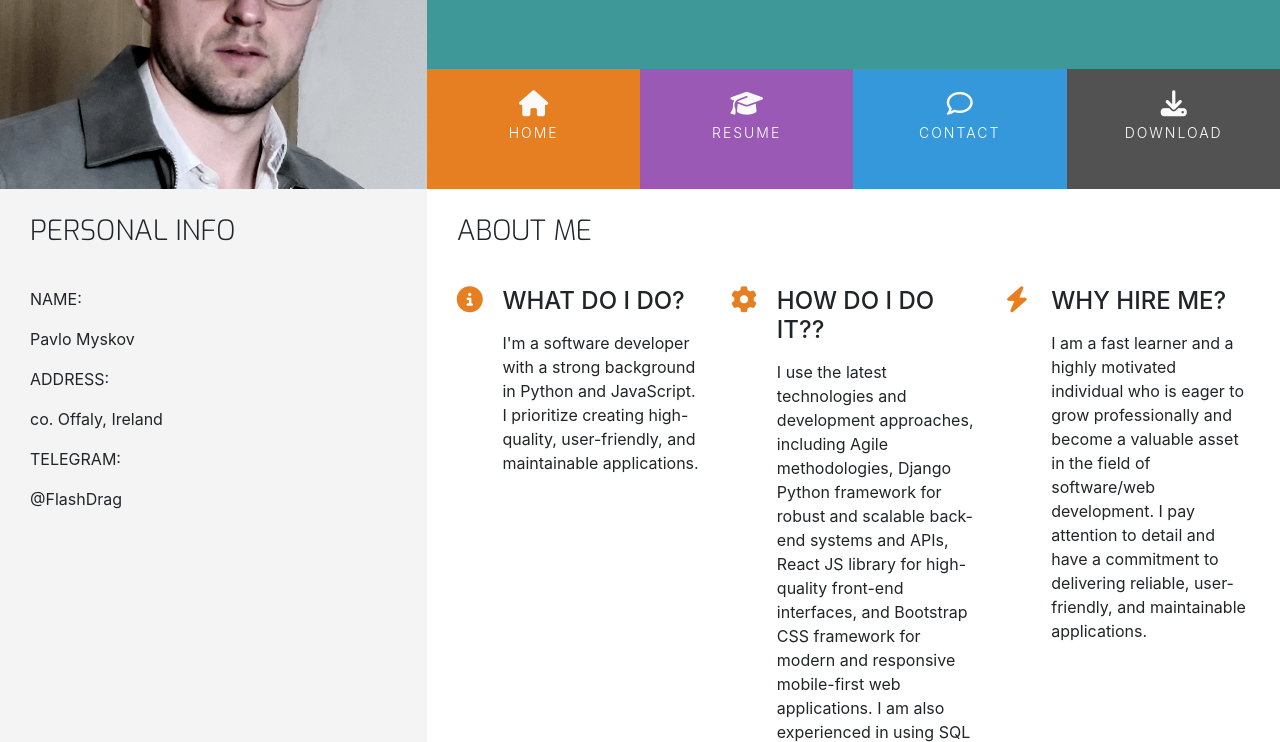
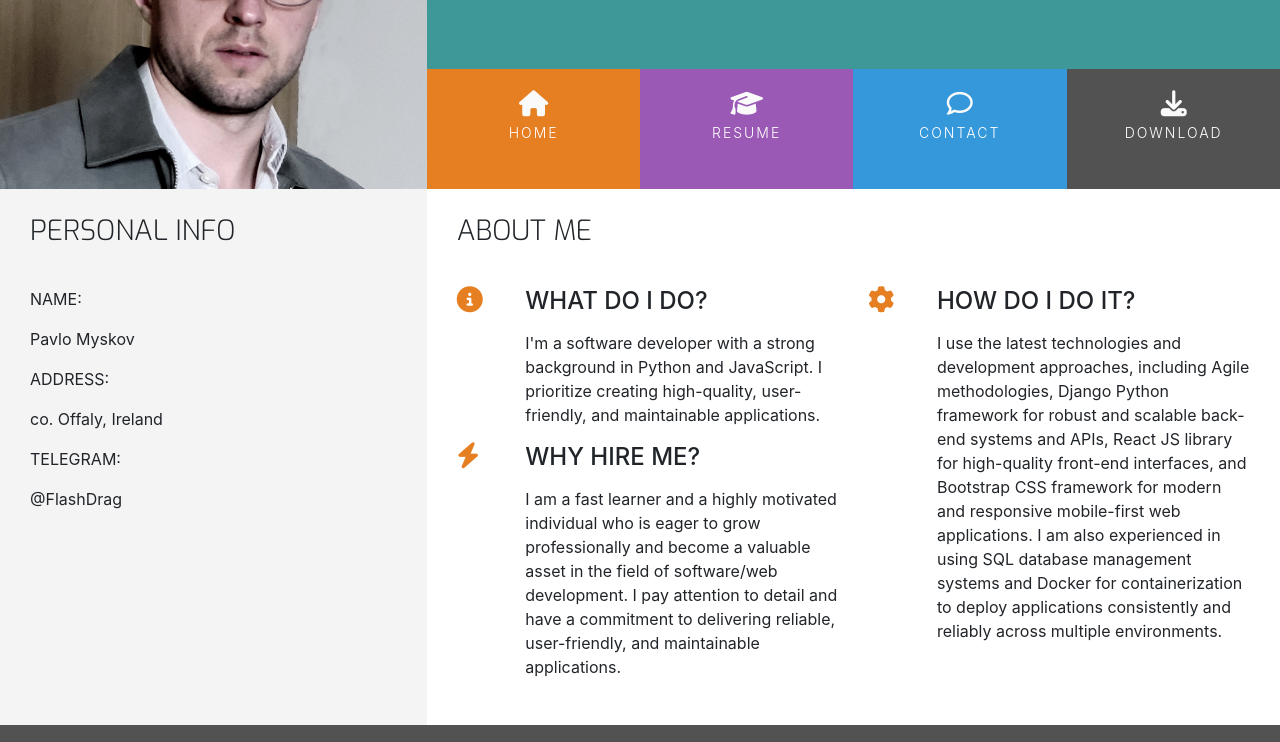
Before and after one commit to FlashDrag/resume-pavlo-myskov, a plain HTML site: page index.html in a window 1280 px wide. Shown: the part 180-922 px from the top of the page. Drawn offline with nearby package versions, Linux system fonts and the light colour scheme.

Commit message:
Fix: remove white space between first and third `reason`

```diff
--- a/assets/css/style.css
+++ b/assets/css/style.css
@@ -215,3 +215,10 @@ footer {
 .three-reasons-heading {
     margin-bottom: 15px;
 }
+
+/* remove white space between first and third reason */
+@media (min-width: 576px) and (max-width: 767px), (min-width: 992px) {
+    .white-space {
+      max-height: 0;
+    }
+  }
--- a/index.html
+++ b/index.html
@@ -141,7 +141,7 @@
             </div>
           </div>
           <div class="row">
-            <div class="col-11 col-sm-10 col-md-6 col-xl-4">
+            <div class="col-11 col-sm-6 col-md-11 col-lg-6">
               <div class="row">
                 <div class="col-2">
                   <i
@@ -159,7 +159,7 @@
                 </div>
               </div>
             </div>
-            <div class="col-11 col-sm-10 col-md-6 col-xl-4">
+            <div class="col-11 col-sm-6 col-md-11 col-lg-6 white-space">
               <div class="row">
                 <div class="col-2">
                   <i
@@ -169,7 +169,7 @@
                 </div>
                 <div class="col-10">
                   <h4 class="three-reasons-heading uppercase">
-                    How do I do it??
+                    How do I do it?
                   </h4>
                   <p>
                     I use the latest technologies and development approaches,
@@ -185,7 +185,7 @@
                 </div>
               </div>
             </div>
-            <div class="col-11 col-sm-10 col-md-6 col-xl-4">
+            <div class="col-11 col-sm-6 col-md-11 col-lg-6">
               <div class="row">
                 <div class="col-2">
                   <i
```
